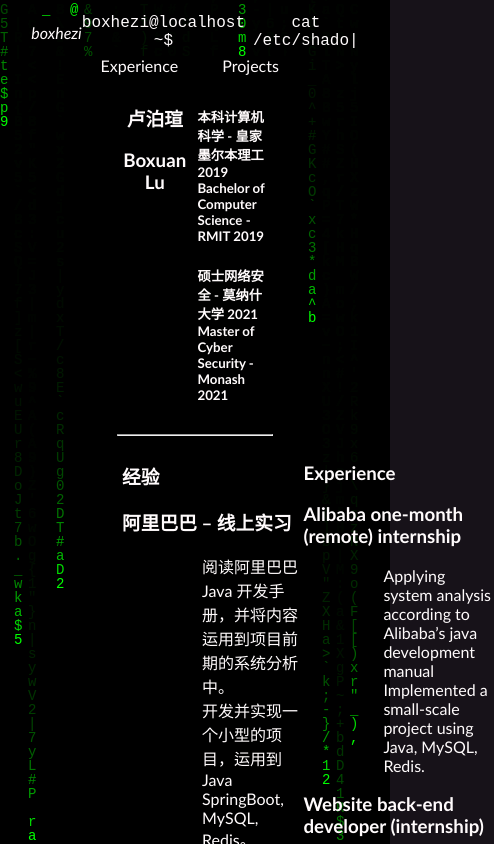
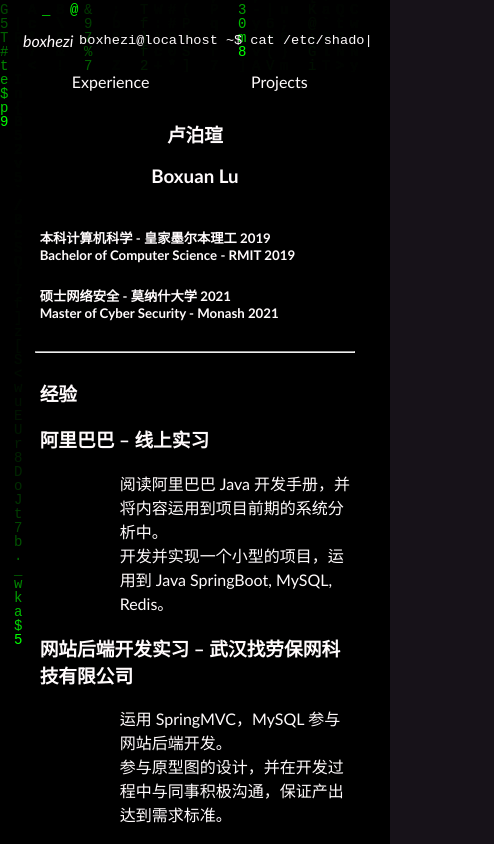
Before and after one commit to BoxHezi/boxhezi.github.io, a Vue app: page /about/experience in a window 390 px wide. Shown: the top 844 px of the page, 494 px wide, since content can reach past the window. Built offline with nearby package versions, Linux system fonts and the light colour scheme.

Commit message:
apply mobile device responsive

```diff
--- a/src/App.vue
+++ b/src/App.vue
@@ -46,4 +46,10 @@ export default defineComponent({
   width: 70%;
   margin: 0 auto;
 }
+
+@media (max-width: 768px) {
+  .container {
+    width: 95%;
+  }
+}
 </style>
--- a/src/components/navbar/NavBar.vue
+++ b/src/components/navbar/NavBar.vue
@@ -19,6 +19,15 @@ export default defineComponent({
   display: flex;
   align-items: center;
   justify-content: center;
-  margin: 0 auto
+  margin: 0 auto;
+  flex-wrap: wrap;
+}
+
+@media (max-width: 768px) {
+  #nav-bar {
+    height: auto;
+    min-height: 3rem;
+    padding: 0.5rem 0;
+  }
 }
 </style>
--- a/src/components/navbar/NavBarAnimation.vue
+++ b/src/components/navbar/NavBarAnimation.vue
@@ -23,7 +23,7 @@ export default defineComponent({
       "sudo -l",
       "sudo nmap -A localhost -p- -v",
       "nc -lvnp 4444",
-      "msfconsole",
+      "msfconsole -q",
     ];
     const timeout: number = 100;
 
@@ -87,9 +87,19 @@ export default defineComponent({
 #full-command {
   display: flex;
   font-family: "Courier New", Courier, monospace;
+  white-space: nowrap;
+  overflow: hidden;
+  max-width: 100%;
+  margin: 0;
 }
 
 .command {
   padding-left: 0.5rem;
 }
+
+@media (max-width: 768px) {
+  #full-command {
+    font-size: 0.85rem;
+  }
+}
 </style>
--- a/src/views/about/About.vue
+++ b/src/views/about/About.vue
@@ -25,4 +25,10 @@ export default defineComponent({
   width: 85%;
   background: var(--background);
 }
+
+@media (max-width: 768px) {
+  #about {
+    width: 95%;
+  }
+}
 </style>
--- a/src/views/about/experience/Experience.vue
+++ b/src/views/about/experience/Experience.vue
@@ -118,4 +118,18 @@ export default defineComponent({
   flex: 1;
   padding-left: 5px;
 }
+
+@media (max-width: 768px) {
+  #introduction {
+    flex-direction: column;
+  }
+
+  #experience {
+    flex-direction: column;
+  }
+
+  #projects {
+    flex-direction: column;
+  }
+}
 </style>
--- a/src/views/about/projects/Projects.vue
+++ b/src/views/about/projects/Projects.vue
@@ -78,4 +78,10 @@ export default defineComponent({
   flex: 1;
   padding-left: 5px;
 }
+
+@media (max-width: 768px) {
+  #projects {
+    flex-direction: column;
+  }
+}
 </style>
--- a/src/views/home/HomeProfile/HomeInfoSubBlock.vue
+++ b/src/views/home/HomeProfile/HomeInfoSubBlock.vue
@@ -58,11 +58,28 @@ export default defineComponent({
   display: flex;
   justify-content: space-between;
   align-items: center;
+  flex-wrap: wrap;
 }
 
 .contentTitle {
   font-size: 1.2rem;
   margin-top: 0.5rem;
+}
+
+.timeframe {
+  font-size: 0.9rem;
+  color: #a0a0a0;
+  white-space: nowrap;
+}
+
+@media (max-width: 768px) {
+  .contentTitle {
+    font-size: 1rem;
+  }
+
+  .timeframe {
+    font-size: 0.8rem;
+  }
 }
 
 .subtitle {
```
